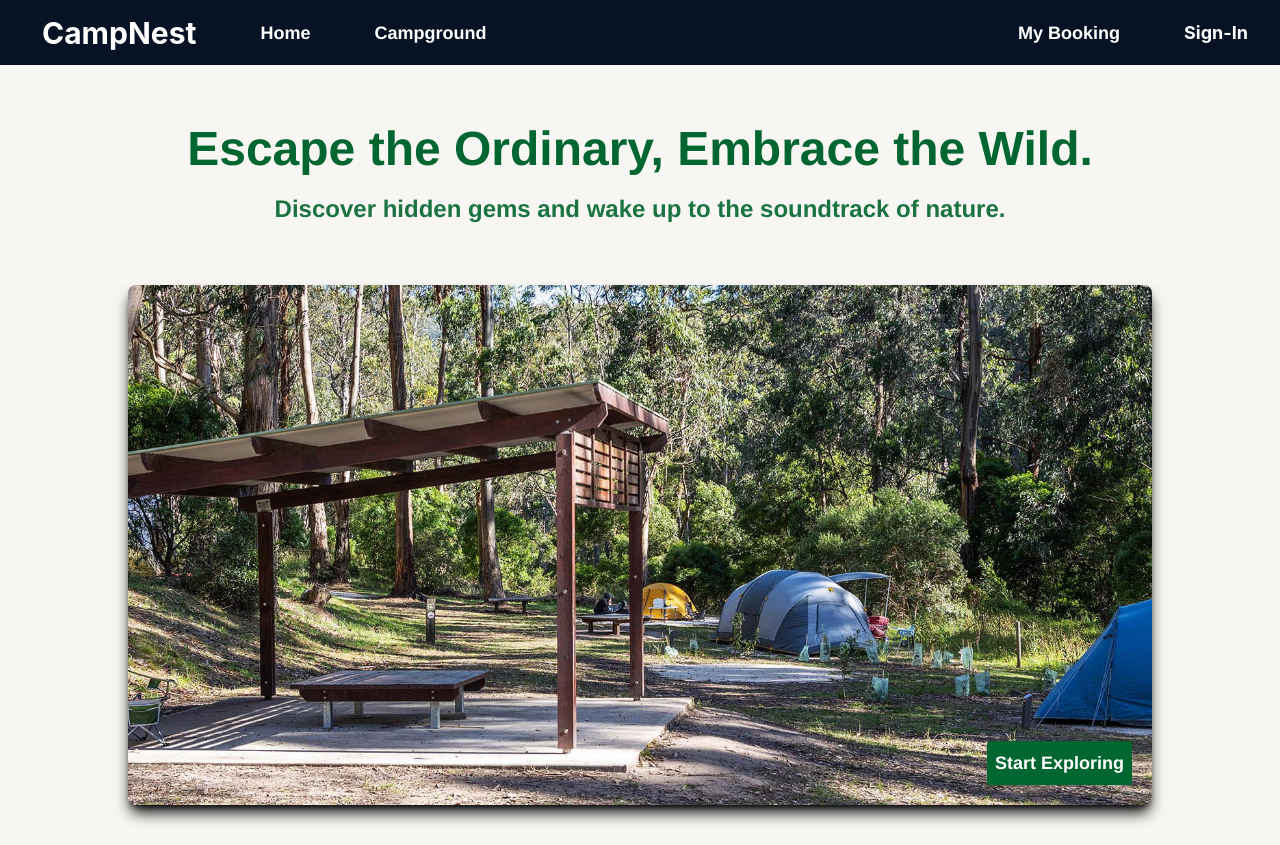
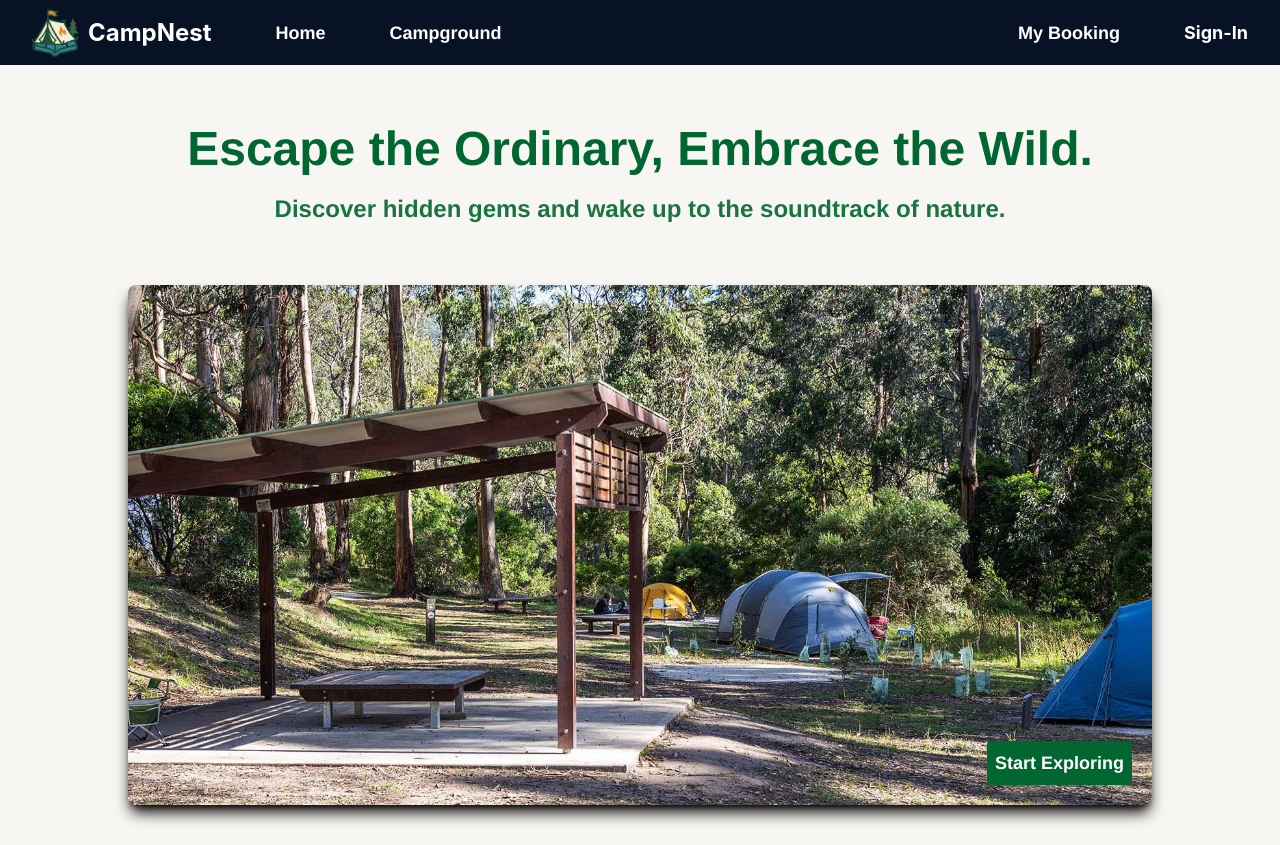
Before and after one commit to nu9g37/FE-Project-2026, a Next.js app: page / in a window 1280 px wide. Built offline with nearby package versions, Linux system fonts and the light colour scheme; no server answers.

Commit message:
Added Logo

```diff
--- a/src/components/TopMenu.tsx
+++ b/src/components/TopMenu.tsx
@@ -14,7 +14,14 @@ export default async function TopMenu () {
 
       {/* Left Side */}
       <div className=" left-0 top-0 items-center flex flex-row h-full text-cyan-600">
-        <h1 className="w-fit px-8 text-center text-white text-3xl font-bold font-sans">CampNest</h1>
+        <Image src={'/img/logo.png'}
+          alt="logo"
+          width={0}
+          height={0}
+          sizes="100vw"
+          className="h-[50px] w-auto ml-5"
+        />
+        <h1 className="w-fit pl-2 pr-8 text-center text-white text-2xl font-bold font-sans">CampNest</h1>
         <TopMenuItem title="Home" pageRef="/"/>
         <TopMenuItem title="Campground" pageRef="/campground"/>
       </div>
```
Also changed, not shown: public/img/logo.png (added).
